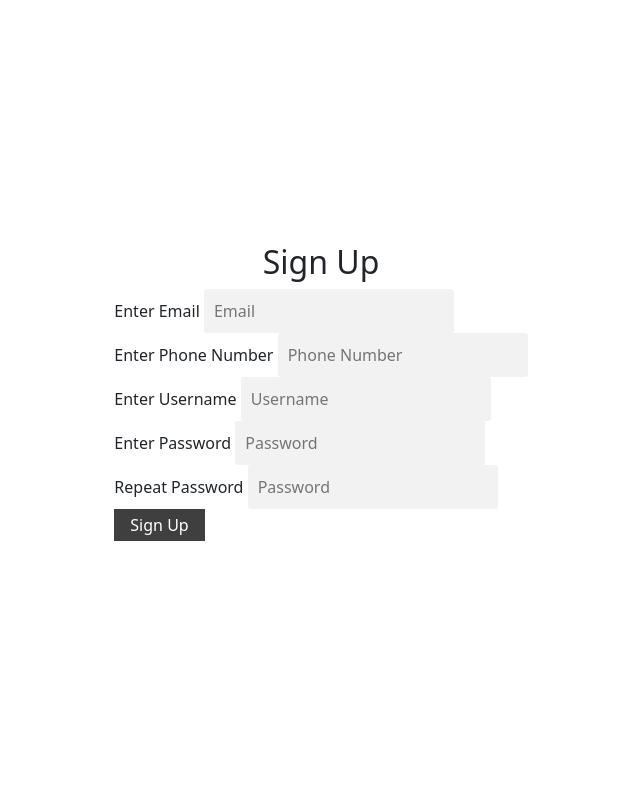
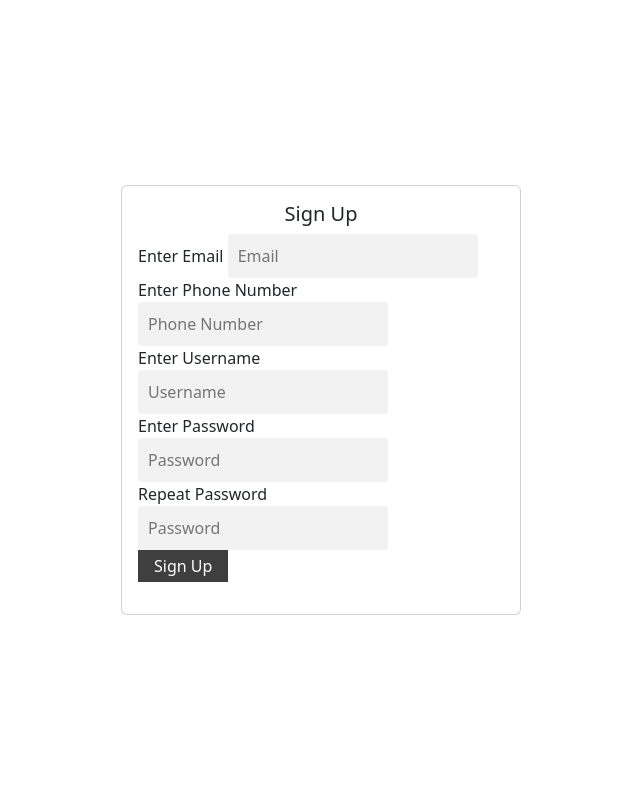
Before and after one commit to mft6300/Group14COSC4353, a PHP site: page /Group14COSC4353/signup.php in a window 1280 px wide. Shown: the whole page, without its empty margins (319-959 px from the left). Run offline with PHP 8.4, Linux system fonts and the light colour scheme.

Commit message:
centered divs

```diff
--- a/signup.php
+++ b/signup.php
@@ -1,8 +1,12 @@
 <?php
 include_once 'header.php';
 ?>
-<div class='signup-form'>
-  <h2>Sign Up</h2>
+<div class="container d-flex justify-content-center align-items-center min-vh-100">
+	<div class="card" style="width: 25rem">
+		<div class="card-body">
+			<div class="d-flex justify-content-center">
+				<h5 class="card-title">Sign Up</h5>
+			</div>
   <form action='./includes/signup.inc.php' method='post'>
     <div class='form-element'>
       <label for='email'>Enter Email</label>
@@ -56,7 +60,6 @@ include_once 'header.php';
     }
   }
   ?>
-</div>
 
 
 <?php
```
Also changed, not shown: index.php (+4 -5 lines).
